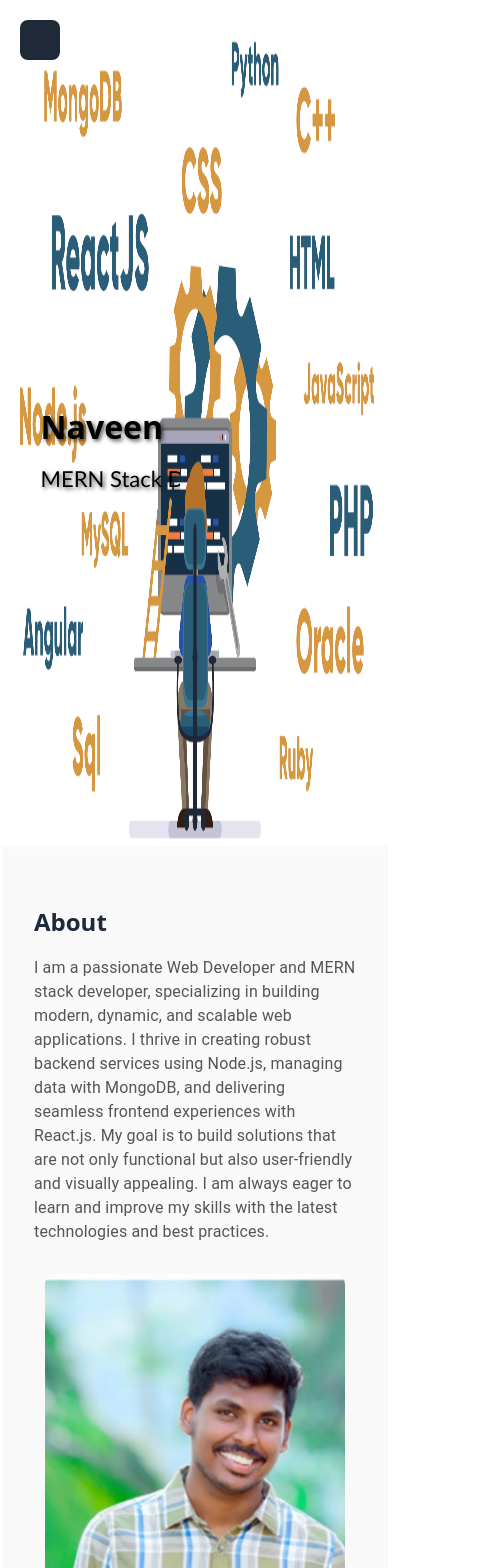
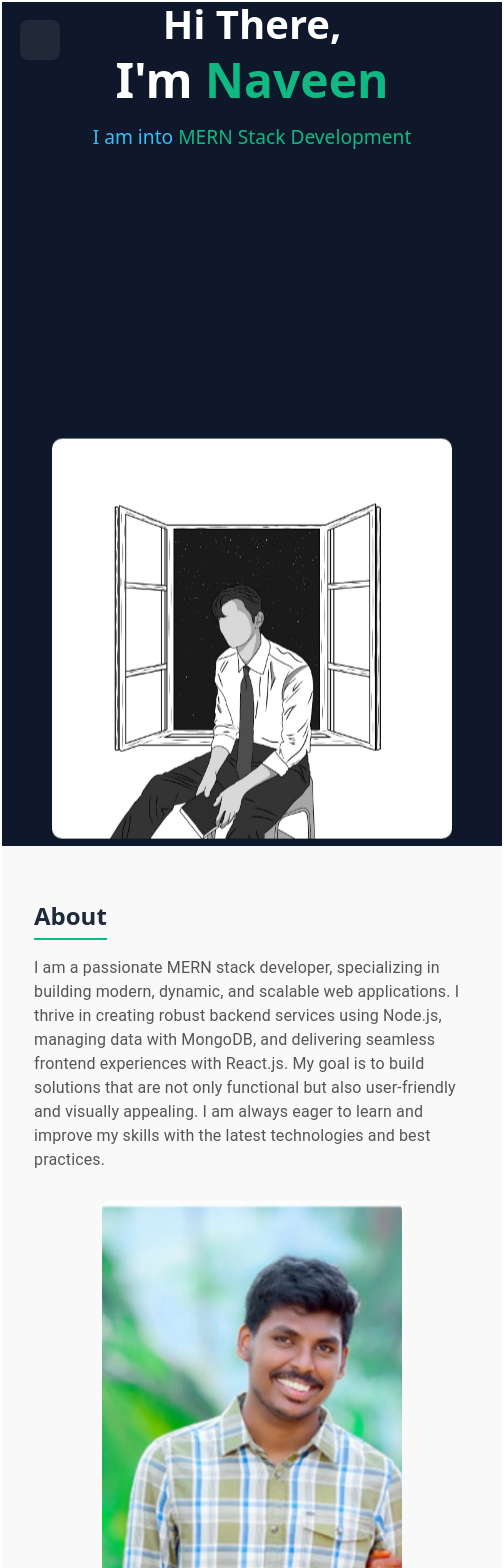
Before and after one commit to naveenm612/New-Portfolio, a React (Vite) app: page / in a window 390 px wide. Shown: the top 1568 px of the page, 504 px wide, since content can reach past the window. Built offline with nearby package versions, Linux system fonts and the light colour scheme; some icons are missing.

Commit message:
New changes and Contact functionality

```diff
--- a/src/components/Style.css
+++ b/src/components/Style.css
@@ -1,11 +1,19 @@
 /* Common Text */
 
+.title-container {
+    display: flex;
+    justify-content: flex-start;
+    align-items: center;
+}
 .title {
     font-size: 2rem;
     font-weight: bold;
     color: #1e293b;
     margin-bottom: 1rem;
     text-align: start;
+    border-bottom: 2px solid #10b981;
+    padding-bottom: 4px;
+    display: inline-block;
 }
 
 /* PortfolioLayout.css */
@@ -46,7 +54,6 @@
 .portfolio-footer {
     margin-top: auto;
     text-align: center;
-    padding: 1rem;
     background-color: #e5e7eb;
 }
 
--- a/src/components/about/About.tsx
+++ b/src/components/about/About.tsx
@@ -9,9 +9,11 @@ const AboutPage: React.FC = () => {
   return (
     <section className="about-section">
       <Container>
+        <div className='title-container'>
         <h2 className="title">About</h2>
+        </div>
         <Typography className="about-description">
-        I am a passionate Web Developer and MERN stack developer, specializing in building modern, dynamic, and scalable web applications.
+        I am a passionate MERN stack developer, specializing in building modern, dynamic, and scalable web applications.
         I thrive in creating robust backend services using Node.js, managing data with MongoDB, and delivering seamless frontend experiences with React.js.
         My goal is to build solutions that are not only functional but also user-friendly and visually appealing.
         I am always eager to learn and improve my skills with the latest technologies and best practices.
@@ -24,7 +26,7 @@ const AboutPage: React.FC = () => {
           {/* Details Section */}
           <div className="about-details">
             <Typography className="about-heading" variant="h5">
-              Web Developer & MERN stack developer
+              Front-End Developer & MERN stack developer
             </Typography>
             <Typography className="about-subtext">
             I develop full-stack web applications, working with MongoDB for data management, Express.js for server-side logic, React.js for responsive UIs, and Node.js for backend development.
--- a/src/components/about/AboutStyle.css
+++ b/src/components/about/AboutStyle.css
@@ -28,6 +28,8 @@
   .about-image {
     flex: 1;
     text-align: center;
+    position: relative;
+    animation: float 6s ease-in-out infinite;
   }
 
   .about-image img {
--- a/src/components/contact/ContactStyle.css
+++ b/src/components/contact/ContactStyle.css
@@ -82,3 +82,21 @@
     padding: 50px 20px;
     background-color: #fff;
   }
+
+
+@media (max-width: 425px) {
+  .contact-section {
+    display: flex;
+    flex-direction: column;
+    align-items: center;
+  }
+
+  .contact-section .MuiPaper-root {
+    max-width: 90%;
+    margin-bottom: 20px;
+  }
+
+  .contact-section form {
+    width: 100%;
+  }
+}
--- a/src/components/herobanner/Hero.tsx
+++ b/src/components/herobanner/Hero.tsx
@@ -1,16 +1,26 @@
-import React from 'react';
-import Man from '../../assets/image2.png';
-import './HeroStyle.css';
+import React from "react";
+import Man from '../../assets/1Man.jpg';
+import "./HeroStyle.css";
 
 const Hero: React.FC = () => {
   return (
     <div className="hero-container">
-      <img src={Man} alt="A man" className="hero-image" />
-      <div className="hero-name">Naveen</div>
-      <div className="hero-work">
-  <div className="typing-demo">MERN Stack Developer</div>
-</div>
-
+      <div className="hero-content">
+        <h1 className="hero-title">Hi There,</h1>
+        <h1 className="hero-name">
+          I'm <span className="highlight">Naveen</span>
+        </h1>
+        <p className="hero-description">
+          I am into <span className="highlight">MERN Stack Development</span>
+        </p>
+      </div>
+      <div className="hero-animation">
+        <img
+          src={Man} // Replace with your image
+          alt="Hero Animation"
+          className="hero-image"
+        />
+      </div>
     </div>
   );
 };
--- a/src/components/herobanner/HeroStyle.css
+++ b/src/components/herobanner/HeroStyle.css
@@ -1,65 +1,82 @@
-
-/*Hero*/
-
 .hero-container {
+  display: flex;
+  justify-content: space-between;
+  align-items: center;
+  height: 100vh;
+  padding: 0 50px;
+  background-color: #0f172a;
+  color: #ffffff;
   position: relative;
-  display: inline-block;
+  overflow: hidden;
 }
 
+@media (max-width:768px) {
+  .hero-container {
+    flex-direction: column;
+  }
+}
 
-.hero-image {
-  width: 100%;
-  height: 100vh;
+.hero-content {
+  z-index: 2;
+  animation: fadeIn 2s ease-in-out;
+}
+
+.hero-title {
+  font-size: 2.5rem;
+  margin: 0;
 }
 
 .hero-name {
-  position: absolute;
-  top: 50%;
-  left: 10%;
-  transform: translateY(-50%);
-  color: black;
-  font-size: 2rem;
-  font-weight: bold;
-  text-shadow: 2px 2px 4px rgba(0, 0, 0, 0.7);
-}
-.hero-work {
-  position: absolute;
-  top: 56%;
-  left: 10%;
-  transform: translateY(-50%);
-  color: black;
-  font-size: 25px;
-  text-shadow: 2px 2px 4px rgba(0, 0, 0, 0.7);
+  font-size: 3rem;
+  margin: 0.5rem 0;
 }
 
-.typing-demo {
-  animation: typing 8s steps(22) 1s infinite, blink 0.5s step-end infinite alternate;
-  white-space: nowrap;
-  overflow: hidden;
-  border-right: 2px solid;
-  height: 50%;
-  font-family: 'Calibri', sans-serif;
-  font-size: 22px;
+.hero-description {
+  font-size: 1.2rem;
+  margin-top: 1rem;
+  color: #38bdf8;
 }
 
-@keyframes typing {
-  0% {
-    width: 0;
+.highlight {
+  color: #10b981;
+}
+
+.hero-animation {
+  position: relative;
+  animation: float 6s ease-in-out infinite;
+}
+
+.hero-image {
+  width: 400px;
+  height: auto;
+  border-radius: 10px;
+  animation: zoomIn 1.5s ease-in-out;
+}
+
+@keyframes float {
+  0%,
+  100% {
+    transform: translateY(0px);
   }
   50% {
-    width: 18.5ch;
-  }
-  100% {
-    width: 0;
+    transform: translateY(-20px);
   }
 }
 
-@keyframes blink {
-  50% {
-    border-color: transparent;
+@keyframes fadeIn {
+  from {
+    opacity: 0;
+  }
+  to {
+    opacity: 1;
   }
 }
 
-body {
-  text-align: center;
+@keyframes zoomIn {
+  from {
+    transform: scale(0.8);
+  }
+  to {
+    transform: scale(1);
+  }
 }
--- a/src/components/resume/Resume.tsx
+++ b/src/components/resume/Resume.tsx
@@ -5,7 +5,9 @@ const ResumePage = () => {
     <div className="page-container">
       <div>
         <header className="resume-header">
+          <div className='title-container'>
           <h2 className="title">Resume</h2>
+          </div>
         </header>
 
         <div className="content-grid">
@@ -15,7 +17,7 @@ const ResumePage = () => {
             <div className="section-content">
               <div className="experience-item">
                 <h3>TechnomaX Systems</h3>
-                <p className="role">Web Developer & MERN Stack Developer</p>
+                <p className="role">Front-End Developer & MERN Stack Developer</p>
                 <p className="duration">Jan 2024 - Present</p>
                 <ul>
                   <li>
--- a/src/components/resume/ResumePage.css
+++ b/src/components/resume/ResumePage.css
@@ -43,7 +43,7 @@
 
 .section-title {
   font-size: 20px;
-  color: #0073e6;
+  color: #10b981;
   margin-bottom: 10px;
 }
 
--- a/src/components/skills/Skills.tsx
+++ b/src/components/skills/Skills.tsx
@@ -20,7 +20,9 @@ const skills: Skill[] = [
 const SkillsSection: React.FC = () => {
   return (
     <section className="skills-section">
+      <div className='title-container'>
       <h2 className="title">Skills</h2>
+      </div>
       <p className="skills-description">
       I specialize in building dynamic and responsive web applications, with a strong focus on frontend development, backend integration, and database management.
       Below are the technologies and tools I am proficient in :
```
Also changed, not shown: src/components/contact/Contact.tsx (+43 -33 lines).
